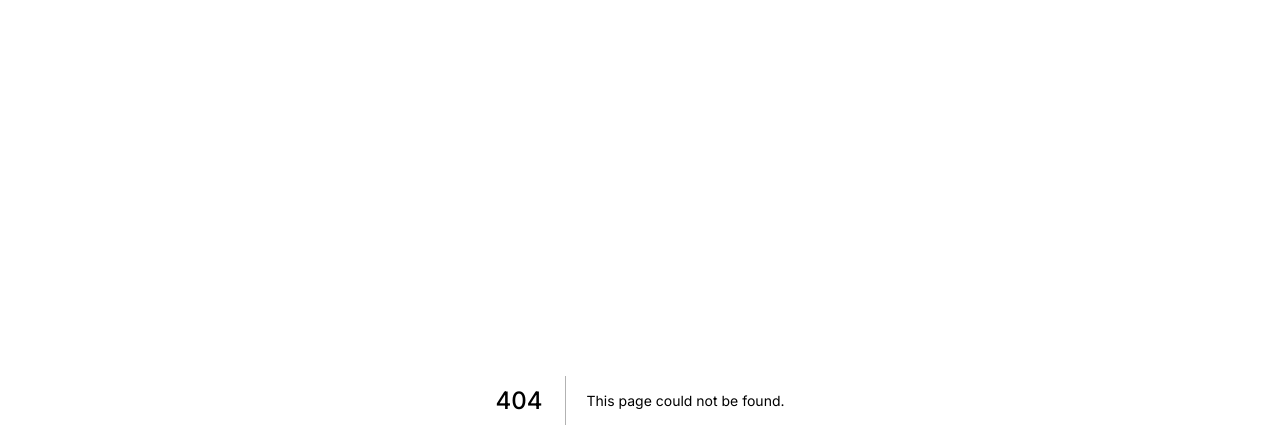
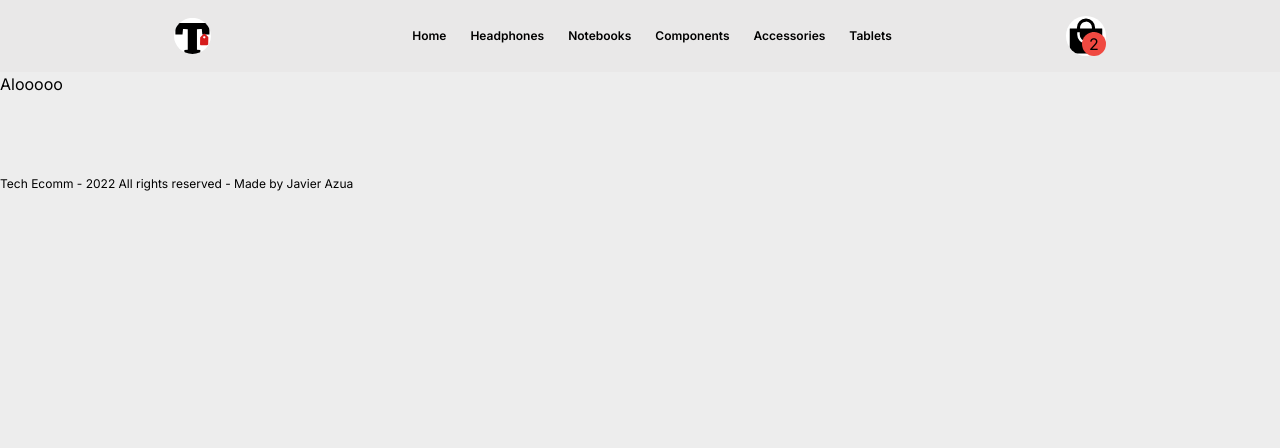
Before and after one commit to JaviAzua/tech-ecomm, a Next.js app: page /product/1 in a window 1280 px wide. Before the commit this address had no page. Shown: the top 448 px of the page. Built offline with nearby package versions, Linux system fonts and the light colour scheme.

Commit message:
DB uploaded, fixed colors

```diff
--- /dev/null
+++ b/components/Footer.tsx
@@ -0,0 +1,7 @@
+export default function Footer() {
+  return (
+    <div className="pt-20 text-xs">
+      <p>Tech Ecomm - 2022 All rights reserved - Made by Javier Azua</p>
+    </div>
+  );
+}
--- a/components/HeroBanner.tsx
+++ b/components/HeroBanner.tsx
@@ -7,10 +7,10 @@ export interface Props {
 }
 
 function HeroBanner({ bannerData }: Props) {
-  const src = urlFor(bannerData?.image).url();
+  const src = urlFor(bannerData?.image[0]).url();
 
   return (
-    <div className=" select-none relative group rounded-2xl mx-auto w-11/12 h-[50vh] md:h-[40vh] mt-10 shadow-sm shadow-darkblack">
+    <div className="z-[-1] md:z-auto select-none relative group rounded-2xl mx-auto w-11/12 h-[50vh] md:h-[40vh] mt-10 shadow-sm shadow-darkblack">
       <div className="absolute rounded-2xl inset-0 bg-black " />
       <Image
         alt=""
@@ -28,7 +28,7 @@ function HeroBanner({ bannerData }: Props) {
         </p>
         <p className="text-xs text-lightgrey">{bannerData?.desc}</p>
       </div>
-      <div className="absolute left-4 lg:left-32 top-1/3 md:top-1/4 lg:top-1/3">
+      <div className="absolute left-4 lg:left-5 top-1/3 md:top-1/4 lg:top-1/3">
         <h3 className="text-white font-black text-5xl md:text-6xl lg:text-7xl ">
           {bannerData?.smallText.toUpperCase()}
         </h3>
--- /dev/null
+++ b/components/Layout.tsx
@@ -0,0 +1,30 @@
+import Head from "next/head";
+import MainHeader from "./MainHeader";
+import Footer from "./Footer";
+
+export interface Props {
+  children: React.ReactNode;
+}
+
+export default function Layout({ children }: Props) {
+  return (
+    <div>
+      <Head>
+        <title>Tech Ecomm</title>
+        <meta
+          name="tech_ecommerce"
+          content="tech ecommerce made by Javier Azua in NEXTjs with Tailwind, Ts and Sanity"
+        />
+        <link rel="icon" href="/favicon.ico" />
+      </Head>
+      <header>
+        <MainHeader />
+      </header>
+
+      <main className="w-full max-w-[1400px] mx-auto">{children}</main>
+      <footer>
+        <Footer />
+      </footer>
+    </div>
+  );
+}
--- a/components/MainHeader.tsx
+++ b/components/MainHeader.tsx
@@ -12,7 +12,7 @@ export default function MainHeader() {
   };
 
   return (
-    <nav className="flex z-50 select-none items-center justify-evenly sticky py-4 bg-tightRed">
+    <nav className="flex z-50 select-none items-center justify-evenly py-4 bg-tightRed/20">
       <Link href={"/"}>
         <Image
           className="cursor-pointer resizeMini"
--- /dev/null
+++ b/components/ProductCard.tsx
@@ -0,0 +1,34 @@
+import { Product } from "../types";
+import { urlFor } from "../lib/client";
+import Image from "next/image";
+import Link from "next/link";
+
+export interface Props {
+  product: Product;
+}
+
+export default function ProductCard({
+  product: { image, name, slug, price },
+}: Props) {
+  const src = urlFor(image && image[0]).url();
+
+  return (
+    <Link href={`/product/${slug.current}`}>
+      <div className=" cursor-pointer hover:scale-110 duration-500">
+        <div className="bg-white rounded-3xl min-h-[200px] max-h-[200px] min-w-[200px] md:min-h-[230px] md:max-h-[230px] md:min-w-[230px] flex items-center justify-center">
+          <Image
+            alt=""
+            className=" object-cover"
+            src={src}
+            width={200}
+            height={200}
+          />
+        </div>
+        <div className="w-2/3">
+          <h3 className="font-bold">{name.slice(0, 20)}...</h3>
+          <p className=" mt-2 ">${price}</p>
+        </div>
+      </div>
+    </Link>
+  );
+}
--- a/pages/_app.tsx
+++ b/pages/_app.tsx
@@ -1,6 +1,11 @@
-import '../styles/globals.css'
-import type { AppProps } from 'next/app'
+import Layout from "../components/Layout";
+import "../styles/globals.css";
+import type { AppProps } from "next/app";
 
 export default function App({ Component, pageProps }: AppProps) {
-  return <Component {...pageProps} />
+  return (
+    <Layout>
+      <Component {...pageProps} />
+    </Layout>
+  );
 }
--- a/pages/index.tsx
+++ b/pages/index.tsx
@@ -3,6 +3,7 @@ import HeroBanner from "../components/HeroBanner";
 import MainHeader from "../components/MainHeader";
 import { client } from "../lib/client";
 import { BannerData, Product } from "../types";
+import ProductCard from "../components/ProductCard";
 
 export interface Props {
   products: Product[] | null;
@@ -12,20 +13,21 @@ export interface Props {
 export default function Home({ products, bannerData }: Props) {
   return (
     <div>
-      <Head>
-        <title>Tech Ecomm</title>
-        <meta
-          name="tech_ecommerce"
-          content="tech ecommerce made by Javier Azua in NEXTjs with Tailwind, Ts and Sanity"
-        />
-        <link rel="icon" href="/favicon.ico" />
-      </Head>
-      <MainHeader />
-      <main>
-        <HeroBanner bannerData={bannerData![0]} />
-
-        <div>{products?.map((product) => product.name)}</div>
-      </main>
+      <HeroBanner bannerData={bannerData![0]} />
+      <section>
+        <div>
+          <h2 className="text-center pt-10 font-bold text-4xl">
+            Latest Products
+          </h2>
+        </div>
+        <div className="flex flex-wrap justify-center gap-6 mt-4 w-full">
+          {products?.slice(0, 10).map((product) => (
+            <div key={product._id}>
+              <ProductCard product={product} />
+            </div>
+          ))}
+        </div>
+      </section>
     </div>
   );
 }
--- /dev/null
+++ b/pages/product/[slug].tsx
@@ -0,0 +1,3 @@
+export default function Description() {
+  return <div>Alooooo</div>;
+}
```
Also changed, not shown: 1 other file (tests, documents, lock files or other folders).
